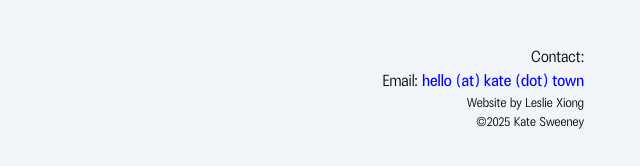
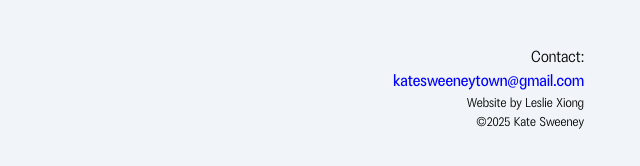
Before and after one commit to lesliebear/kate-astro, an Astro site: page /about in a window 1280 px wide. Shown: the part 812-978 px from the top of the page, 640-1280 px from the left. Built offline with nearby package versions, Linux system fonts and the light colour scheme; Astro itself is replaced by a stand-in of ours.

Commit message:
updated email

```diff
--- a/src/components/Footer/Footer.astro
+++ b/src/components/Footer/Footer.astro
@@ -1,7 +1,6 @@
 <footer>
   <p>Contact:</p>
-    <span>Email: </span>
-    <a href="mailto:hello@kate.town"> hello (at) kate (dot) town </a>
+  <a href="mailto:katesweeneytown@gmail.com"> katesweeneytown@gmail.com </a>
   <p class="small">Website by Leslie Xiong</p>
   <p class="small">©2025 Kate Sweeney</p>
 </footer>
@@ -10,15 +9,15 @@
   footer {
     margin: 4rem auto 2rem auto;
     text-align: right;
-        font-family: 'zt-regular', sans-serif;
+    font-family: "zt-regular", sans-serif;
   }
 
   a {
     color: blue;
-        font-family: 'zt-medium', sans-serif;
+    font-family: "zt-medium", sans-serif;
   }
 
   .small {
-        font-size: .8rem;
+    font-size: 0.8rem;
   }
 </style>
```
Lines whose indentation alone changed are shown as unchanged.
